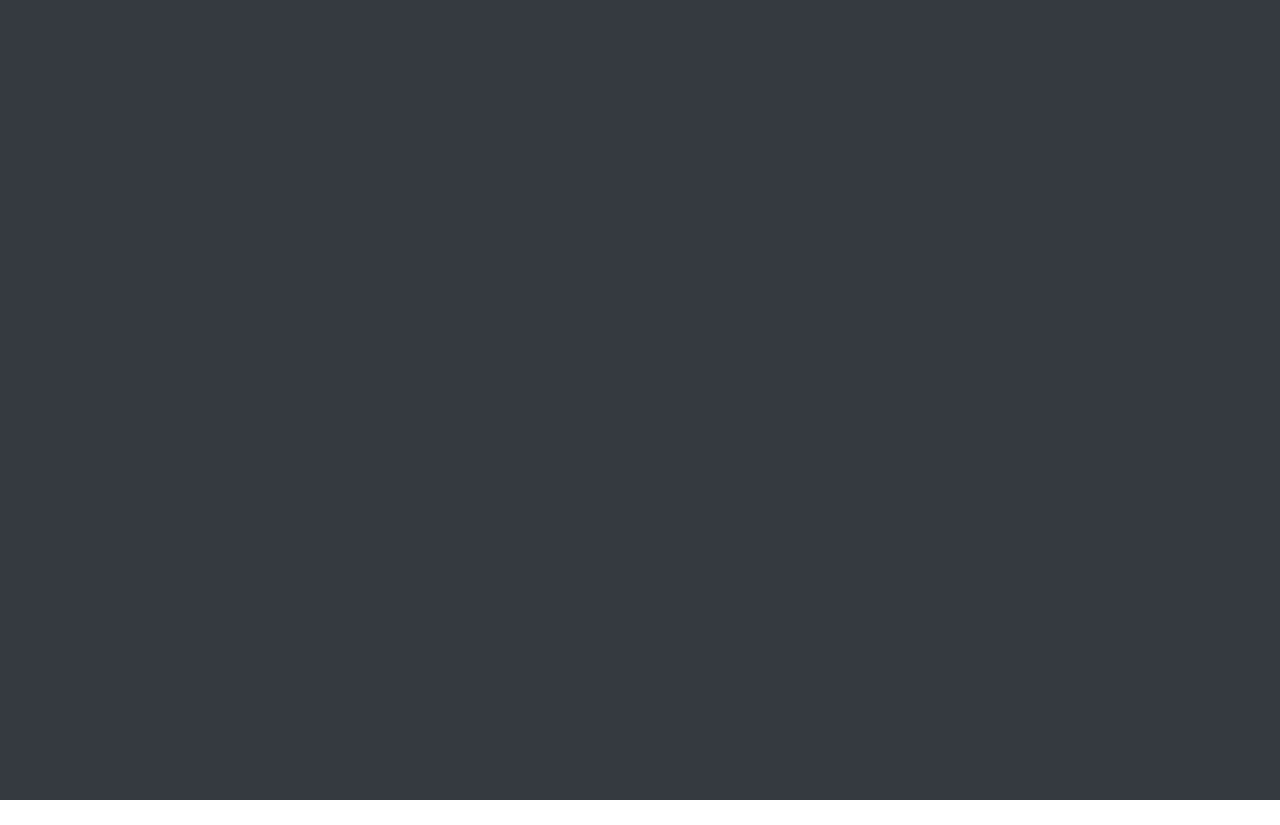
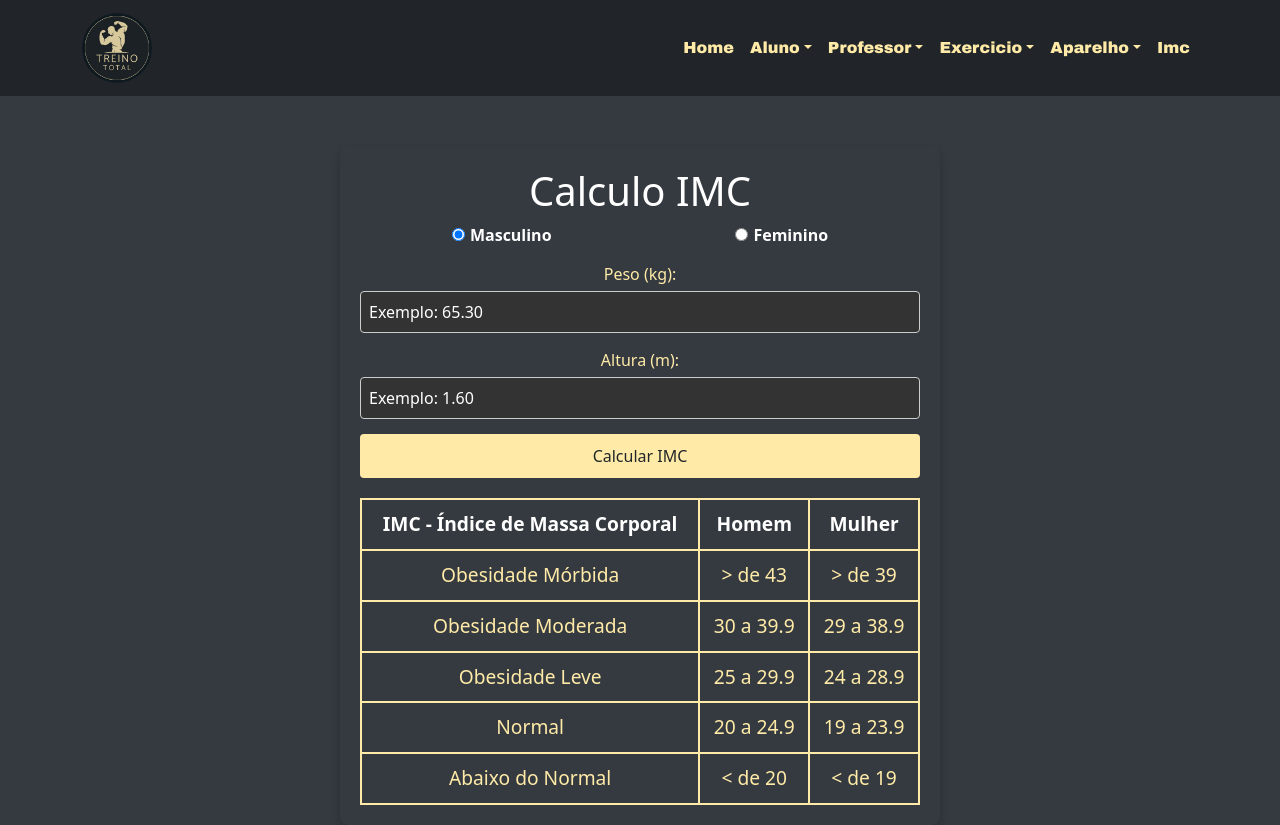
Before and after one commit to profRenatoOliveira1/interface-treinototal-ranks, a React (Vite) app: page /Imc in a window 1280 px wide. Before the commit this address had no page. Before the commit the page ends 800 px from the top, so only its background shows below. Built offline with nearby package versions, Linux system fonts and the light colour scheme; a web font is replaced by a local one.

Commit message:
Calculadora de imc

```diff
--- /dev/null
+++ b/src/components/Formimc/FormIMC.module.css
@@ -0,0 +1,115 @@
+:root {
+  --amareloClaro: #ffeba7;
+  --cinzaEscuro: #212529;
+  --cinzaAzulado: #343A40;
+  --cinzaAvermelhado: #333;
+  --branco: #FFFFFF;
+  --cinzaClaro: #ccc;
+  --amareloEscuro: #b39f72;
+  --preto: #000000;
+}
+
+
+.formImc {
+  background-color: var(--cinzaAzulado);
+  color: var(--branco);
+  padding: 20px;
+  border-radius: 8px;
+  max-width: 600px;
+  margin: auto auto;
+  margin-top: 4%;
+  box-shadow: 0 4px 8px rgba(0, 0, 0, 0.2);
+}
+::-webkit-input-placeholder {
+color: var(--branco);
+}
+
+h1 {
+  text-align: center;
+  color: var(--amareloClaro);
+}
+
+.radioGroup {
+  display: flex;
+  justify-content: space-around;
+  margin-bottom: 15px;
+}
+
+.radioGroup label {
+  font-weight: bold;
+}
+
+.radioGroup input {
+  margin-right: 5px;
+}
+
+.formGroup {
+  margin-bottom: 15px;
+}
+
+.formGroup label {
+  display: block;
+  margin-bottom: 5px;
+  color: var(--amareloClaro);
+}
+
+.formGroup input {
+  width: 100%;
+  padding: 8px;
+  border: 1px solid var(--cinzaClaro);
+  border-radius: 4px;
+  background-color: var(--cinzaAvermelhado);
+  color: var(--branco);
+}
+
+.button {
+  width: 100%;
+  padding: 10px;
+  background-color: var(--amareloClaro);
+  color: var(--cinzaEscuro);
+  border: none;
+  border-radius: 4px;
+  font-size: 16px;
+  cursor: pointer;
+  transition: background-color 0.3s ease;
+}
+
+.button:hover {
+  background-color: var(--amareloEscuro);
+}
+
+.resultado {
+  margin-top: 20px;
+  padding: 15px;
+  background-color: var(--cinzaAvermelhado);
+  border-radius: 4px;
+  text-align: center;
+}
+
+.tabelaIMC {
+  margin-top: 20px;
+  overflow-x: auto;
+}
+
+.tabelaIMC table {
+  width: 100%;
+  border-collapse: collapse;
+  background-color: var(--cinzaAzulado);
+  color: var(--branco);
+}
+
+.tabelaIMC th,
+.tabelaIMC td {
+  padding: 10px;
+  border: 1px solid var(--cinzaEscuro);
+  text-align: center;
+}
+
+.tabelaIMC th {
+  background-color: var(--cinzaAvermelhado);
+}
+
+.highlight {
+  background-color: var(--amareloClaro) !important;
+  color: var(--cinzaEscuro) !important;
+}
--- /dev/null
+++ b/src/components/Formimc/Formimc.jsx
@@ -0,0 +1,203 @@
+import React, { useState } from 'react';
+import styles from './FormIMC.module.css';
+
+function FormIMC() {
+  const [peso, setPeso] = useState('');
+  const [altura, setAltura] = useState('');
+  const [resultado, setResultado] = useState('');
+  const [sexo, setSexo] = useState('masculino');
+  const [highlight, setHighlight] = useState('');
+
+  const formatarPeso = (valor) => {
+    const apenasNumeros = valor.replace(/[^0-9]/g, '');
+    if (apenasNumeros.length <= 2) {
+      return apenasNumeros;
+    }
+    return apenasNumeros.slice(0, -2) + '.' + apenasNumeros.slice(-2);
+  };
+
+  const formatarAltura = (valor) => {
+    const apenasNumeros = valor.replace(/[^0-9]/g, '');
+    if (apenasNumeros.length <= 1) {
+      return apenasNumeros;
+    }
+    return apenasNumeros.slice(0, 1) + '.' + apenasNumeros.slice(1);
+  };
+
+  const handlePesoChange = (e) => {
+    let valor = e.target.value;
+    const valorFormatado = formatarPeso(valor);
+    if (valorFormatado.length > 6) {
+      return;
+    }
+    setPeso(valorFormatado);
+  };
+
+  const handleAlturaChange = (e) => {
+    let valor = e.target.value;
+    const valorFormatado = formatarAltura(valor);
+    if (valorFormatado.length > 5) {
+      return;
+    }
+    setAltura(valorFormatado);
+  };
+
+  const handleSexoChange = (e) => {
+    setSexo(e.target.value);
+  };
+
+  const calcularIMC = () => {
+    const pesoNum = parseFloat(peso);
+    const alturaNum = parseFloat(altura);
+
+    if (isNaN(pesoNum) || isNaN(alturaNum) || pesoNum <= 0 || alturaNum <= 0) {
+      setResultado('Por favor, insira valores válidos.');
+      return;
+    }
+
+    const imc = pesoNum / (alturaNum * alturaNum);
+    let faixaIMC;
+    let highlightClass;
+
+    if (sexo === 'masculino') {
+      if (imc < 20) {
+        faixaIMC = 'Abaixo do Normal';
+        highlightClass = styles.highlight;
+      } else if (imc >= 20 && imc < 24.9) {
+        faixaIMC = 'Normal';
+        highlightClass = styles.highlight;
+      } else if (imc >= 25 && imc < 29.9) {
+        faixaIMC = 'Obesidade Leve';
+        highlightClass = styles.highlight;
+      } else if (imc >= 30 && imc < 39.9) {
+        faixaIMC = 'Obesidade Moderada';
+        highlightClass = styles.highlight;
+      } else {
+        faixaIMC = 'Obesidade Mórbida';
+        highlightClass = styles.highlight;
+      }
+    } else {
+      if (imc < 19) {
+        faixaIMC = 'Abaixo do Normal';
+        highlightClass = styles.highlight;
+      } else if (imc >= 19 && imc < 23.9) {
+        faixaIMC = 'Normal';
+        highlightClass = styles.highlight;
+      } else if (imc >= 24 && imc < 28.9) {
+        faixaIMC = 'Obesidade Leve';
+        highlightClass = styles.highlight;
+      } else if (imc >= 29 && imc < 38.9) {
+        faixaIMC = 'Obesidade Moderada';
+        highlightClass = styles.highlight;
+      } else {
+        faixaIMC = 'Obesidade Mórbida';
+        highlightClass = styles.highlight;
+      }
+    }
+
+    setResultado(`Seu IMC é ${imc.toFixed(2)}. Você está ${faixaIMC}.`);
+    setHighlight(faixaIMC);
+
+    if (faixaIMC !== 'Normal') {
+      let pesoIdealMin = 20 * alturaNum * alturaNum;
+      let pesoIdealMax = 24.9 * alturaNum * alturaNum;
+      if (sexo === 'feminino') {
+        pesoIdealMin = 19 * alturaNum * alturaNum;
+        pesoIdealMax = 23.9 * alturaNum * alturaNum;
+      }
+      const diferencaPeso = pesoNum < pesoIdealMin ? pesoIdealMin - pesoNum : pesoNum - pesoIdealMax;
+      const sugestaoPeso = pesoNum < pesoIdealMin ? 'ganhar' : 'perder';
+      setResultado(prev => `${prev} Você precisa ${sugestaoPeso} ${diferencaPeso.toFixed(2)} kg para estar no peso ideal.`);
+    }
+  };
+
+  return (
+    <div className={styles.formImc}>
+      <h1>Calculo IMC</h1>
+      <div className={styles.radioGroup}>
+        <label>
+          <input
+            type="radio"
+            value="masculino"
+            checked={sexo === 'masculino'}
+            onChange={handleSexoChange}
+          />
+          Masculino
+        </label>
+        <label>
+          <input
+            type="radio"
+            value="feminino"
+            checked={sexo === 'feminino'}
+            onChange={handleSexoChange}
+          />
+          Feminino
+        </label>
+      </div>
+      <div className={styles.formGroup}>
+        <label htmlFor="peso">Peso (kg):</label>
+        <input
+          type="text"
+          id="peso"
+          value={peso}
+          onChange={handlePesoChange}
+          placeholder="Exemplo: 65.30"
+        />
+      </div>
+      <div className={styles.formGroup}>
+        <label htmlFor="altura">Altura (m):</label>
+        <input
+          type="text"
+          id="altura"
+          value={altura}
+          onChange={handleAlturaChange}
+          placeholder="Exemplo: 1.60"
+        />
+      </div>
+      <button className={styles.button} onClick={calcularIMC}>
+        Calcular IMC
+      </button>
+      {resultado && <div className={styles.resultado}>{resultado}</div>}
+      <div className={styles.tabelaIMC}>
+        <table>
+          <thead>
+            <tr>
+              <th>IMC - Índice de Massa Corporal</th>
+              <th>Homem</th>
+              <th>Mulher</th>
+            </tr>
+          </thead>
+          <tbody>
+            <tr className={highlight === 'Obesidade Mórbida' ? styles.highlight : ''}>
+              <td>Obesidade Mórbida</td>
+              <td>&gt; de 43</td>
+              <td>&gt; de 39</td>
+            </tr>
+            <tr className={highlight === 'Obesidade Moderada' ? styles.highlight : ''}>
+              <td>Obesidade Moderada</td>
+              <td>30 a 39.9</td>
+              <td>29 a 38.9</td>
+            </tr>
+            <tr className={highlight === 'Obesidade Leve' ? styles.highlight : ''}>
+              <td>Obesidade Leve</td>
+              <td>25 a 29.9</td>
+              <td>24 a 28.9</td>
+            </tr>
+            <tr className={highlight === 'Normal' ? styles.highlight : ''}>
+              <td>Normal</td>
+              <td>20 a 24.9</td>
+              <td>19 a 23.9</td>
+            </tr>
+            <tr className={highlight === 'Abaixo do Normal' ? styles.highlight : ''}>
+              <td>Abaixo do Normal</td>
+              <td>&lt; de 20</td>
+              <td>&lt; de 19</td>
+            </tr>
+          </tbody>
+        </table>
+      </div>
+    </div>
+  );
+}
+
+export default FormIMC;
--- a/src/components/Navegacao/Navegacao.jsx
+++ b/src/components/Navegacao/Navegacao.jsx
@@ -55,6 +55,9 @@ function Navegacao() {
                             <NavDropdown.Item href="/Cadastro/Aparelho" className={styles.navDropdown}>Cadastro</NavDropdown.Item>
                             <NavDropdown.Item href="/Listagem/Aparelho" className={styles.navDropdown}>Listagem</NavDropdown.Item>
                         </NavDropdown>
+                        <Nav.Link href="/imc" className={styles.navbar}>
+                            Imc
+                        </Nav.Link>
                     </Nav>
                 </Navbar.Collapse>
             </Container>
--- /dev/null
+++ b/src/pages/imc/imc.jsx
@@ -0,0 +1,14 @@
+import React from 'react';
+import Formimc from '../../components/Formimc/Formimc';
+import Navegacao from '../../components/Navegacao/Navegacao';
+
+function indiceimc() {
+    return (
+        <div>
+            <Navegacao />
+            <Formimc />
+        </div>
+    );
+}
+
+export default indiceimc;
--- a/src/routes.jsx
+++ b/src/routes.jsx
@@ -8,6 +8,8 @@ import CadastroAluno from './pages/Aluno/AlunoCadastro'; // Importa o componente
 import ListarAluno from './pages/Aluno/AlunoListagem'; // Importa o componente ListarAluno
 import CadastroProfessor from './pages/Professor/ProfessorCadastro'; // Importa o componente CadastroProfessor
 import ListarProfessor from './pages/Professor/ProfessorListagem'; // Importa o componente ListarProfessor
+import Imc from './pages/imc/imc'; // Importa o componente ListarProfessor
+
 // Componente de roteamento da aplicação
 export default function AppRouter() {
     return (
@@ -22,6 +24,7 @@ export default function AppRouter() {
                 <Route path="/Listagem/Exercicio" element={<ListarExercicio />} /> {/* Rota para listar exercícios */}
                 <Route path="/Cadastro/Aparelho" element={<CadastroAparelho />} /> {/* Rota para o cadastro de aparelho */}
                 <Route path="/Listagem/Aparelho" element={<ListarAparelho />} /> {/* Rota para listar aparelhos */}
+                <Route path="/Imc" element={<Imc />} /> {/* Rota para listar aparelhos */}
             </Routes>
         </BrowserRouter>
     );
```
